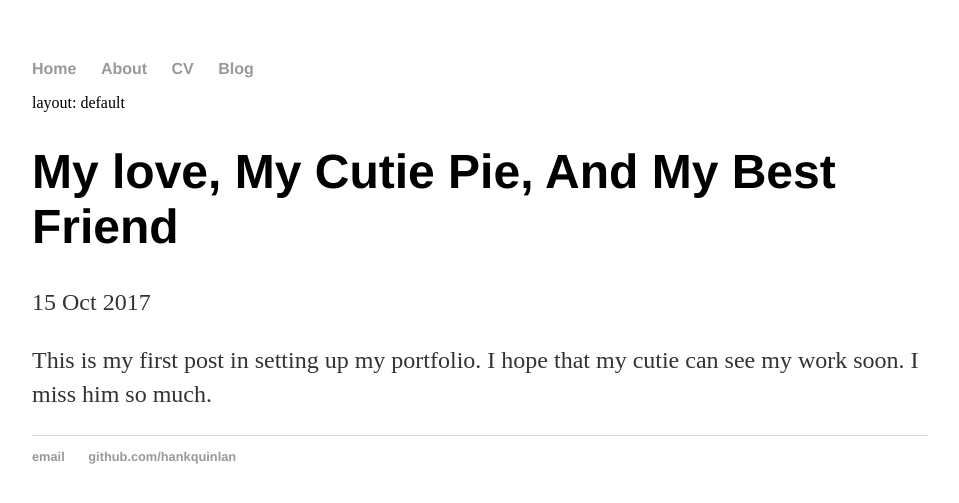
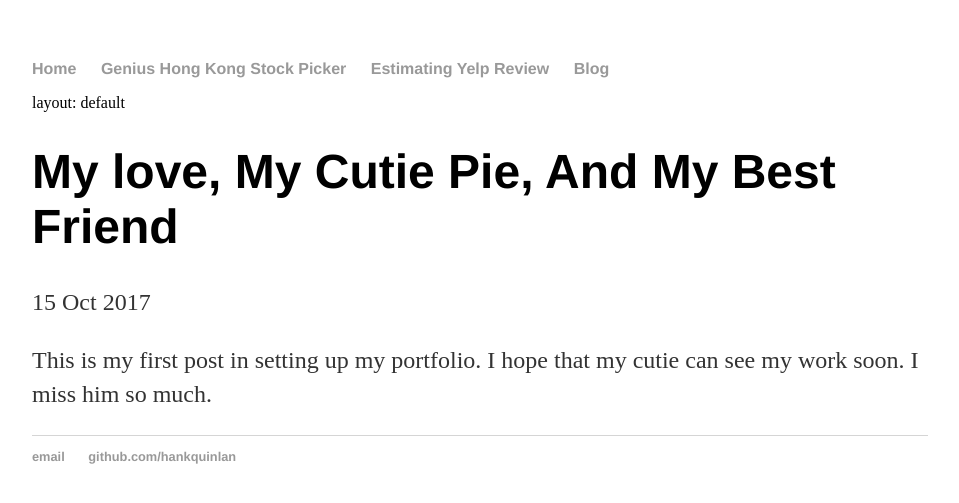
Before and after one commit to dcvionwinnie/dcvionwinnie.github.io, a Jekyll site: the page built from _posts/2017-10-15-My-First-Post.md, in a window 1280 px wide. Shown: the top 503 px of the page, without its empty margins (160-1119 px from the left). Built offline with Jekyll 4.4.1, drawn with Linux system fonts in a browser that asks for light colours.

Commit message:
Update default.html

```diff
--- a/_layouts/default.html
+++ b/_layouts/default.html
@@ -9,8 +9,8 @@
  			<nav>
  	    		<ul>
  	        		<li><a href="/">Home</a></li>
- 		        	<li><a href="/about">About</a></li>
- 	        		<li><a href="/cv">CV</a></li>
+ 		        	<li><a href="/about">Genius Hong Kong Stock Picker</a></li>
+ 	        		<li><a href="/cv">Estimating Yelp Review</a></li>
  	        		<li><a href="/blog">Blog</a></li>
  	    		</ul>
  			</nav>
```
